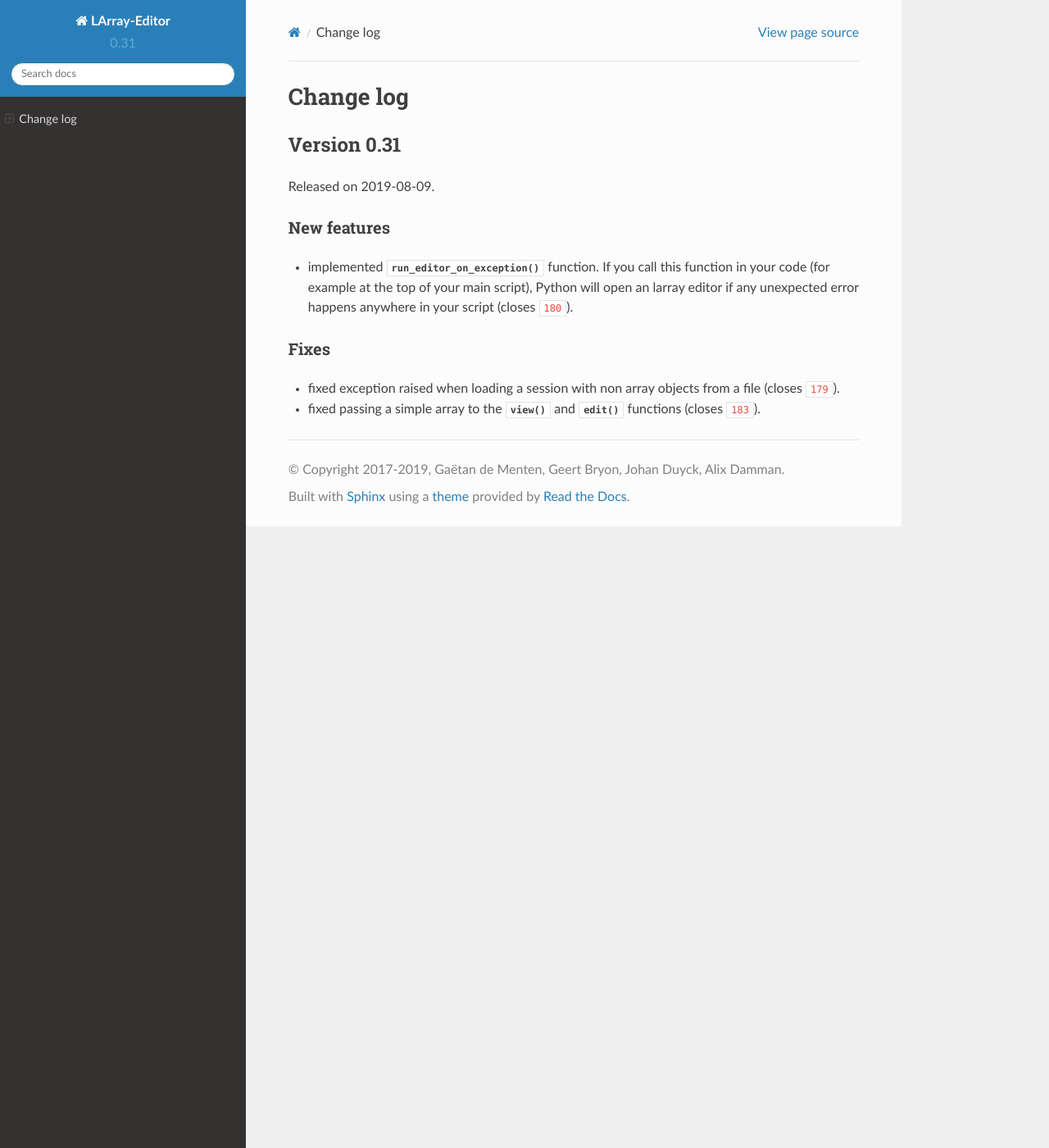
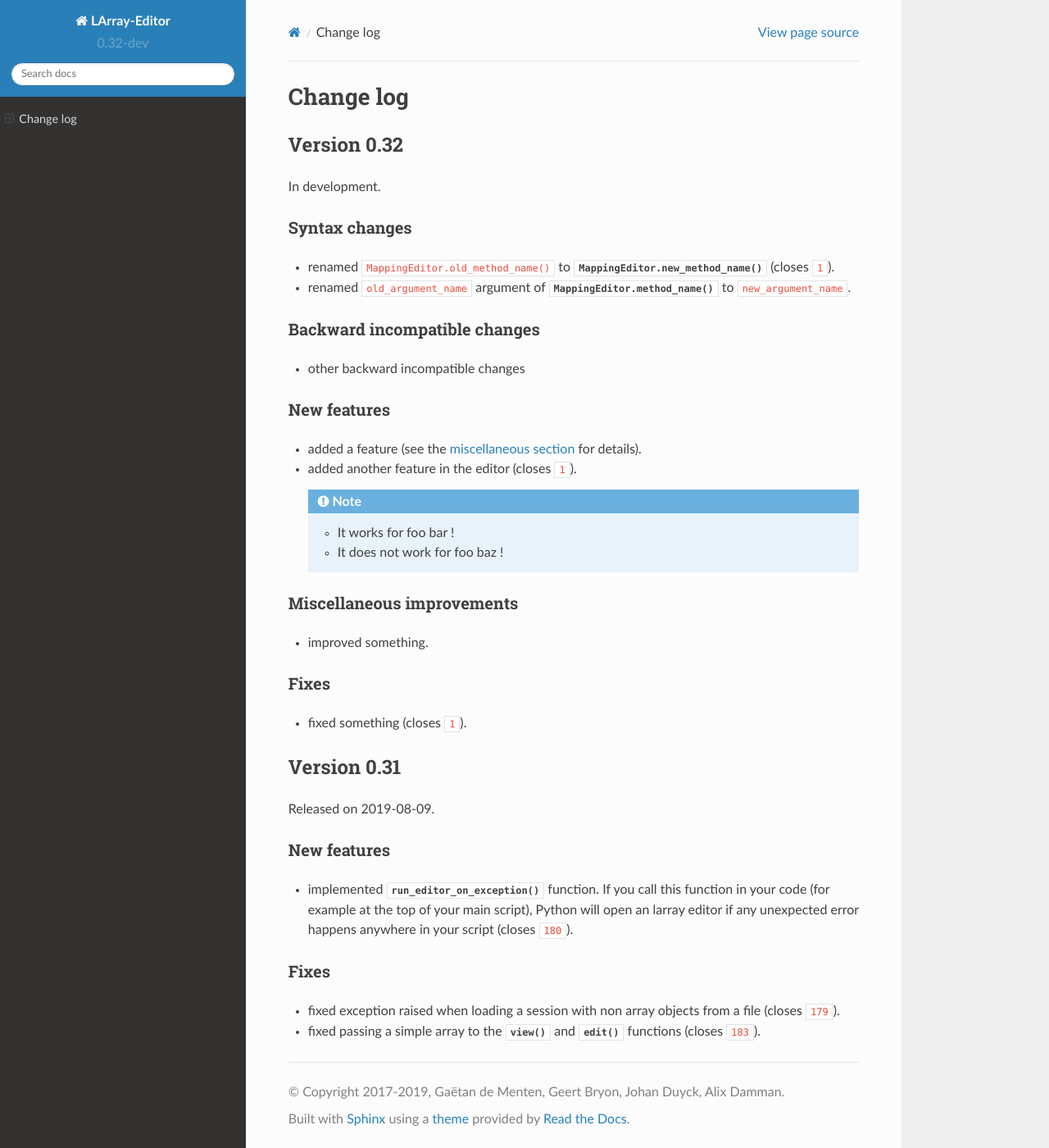
Before and after one commit to larray-project/larray-editor, a Sphinx documentation site: the page built from doc/source/changes.rst, in a window 1280 px wide and 1400 px high. Shown: the whole window at 82% size. Built offline with Sphinx 7.4.7 and the Read the Docs theme 2.0.0, drawn with Linux system fonts in a browser that asks for light colours; cross-references to code outside the pages are shown as plain code.

Commit message:
bump version to 0.32-dev

```diff
--- a/doc/source/changes.rst
+++ b/doc/source/changes.rst
@@ -1,5 +1,13 @@
 Change log
 ##########
+
+Version 0.32
+============
+
+In development.
+
+.. include:: ./changes/version_0_32.rst.inc
+
 
 Version 0.31
 ============
--- /dev/null
+++ b/doc/source/changes/version_0_32.rst.inc
@@ -0,0 +1,41 @@
+.. py:currentmodule:: larray_editor
+
+Syntax changes
+^^^^^^^^^^^^^^
+
+* renamed ``MappingEditor.old_method_name()`` to :py:obj:`MappingEditor.new_method_name()` (closes :editor_issue:`1`).
+
+* renamed ``old_argument_name`` argument of :py:obj:`MappingEditor.method_name()` to ``new_argument_name``.
+
+
+Backward incompatible changes
+^^^^^^^^^^^^^^^^^^^^^^^^^^^^^
+
+* other backward incompatible changes
+
+
+New features
+^^^^^^^^^^^^
+
+* added a feature (see the :ref:`miscellaneous section <misc_editor>` for details).
+
+* added another feature in the editor (closes :editor_issue:`1`).
+
+  .. note::
+
+     - It works for foo bar !
+     - It does not work for foo baz !
+
+
+.. _misc_editor:
+
+Miscellaneous improvements
+^^^^^^^^^^^^^^^^^^^^^^^^^^
+
+* improved something.
+
+
+Fixes
+^^^^^
+
+* fixed something (closes :editor_issue:`1`).
--- a/larray_editor/__init__.py
+++ b/larray_editor/__init__.py
@@ -2,4 +2,4 @@ from __future__ import absolute_import, division, print_function
 
 from larray_editor.api import *
 
-__version__ = '0.31'
+__version__ = '0.32-dev'
--- a/setup.py
+++ b/setup.py
@@ -8,7 +8,7 @@ def readlocal(fname):
 
 
 DISTNAME = 'larray-editor'
-VERSION = '0.31'
+VERSION = '0.32-dev'
 AUTHOR = 'Gaetan de Menten, Geert Bryon, Johan Duyck, Alix Damman'
 AUTHOR_EMAIL = 'gdementen@gmail.com'
 DESCRIPTION = "Graphical User Interface for LArray library"
```
Also changed, not shown: 1 other file.
